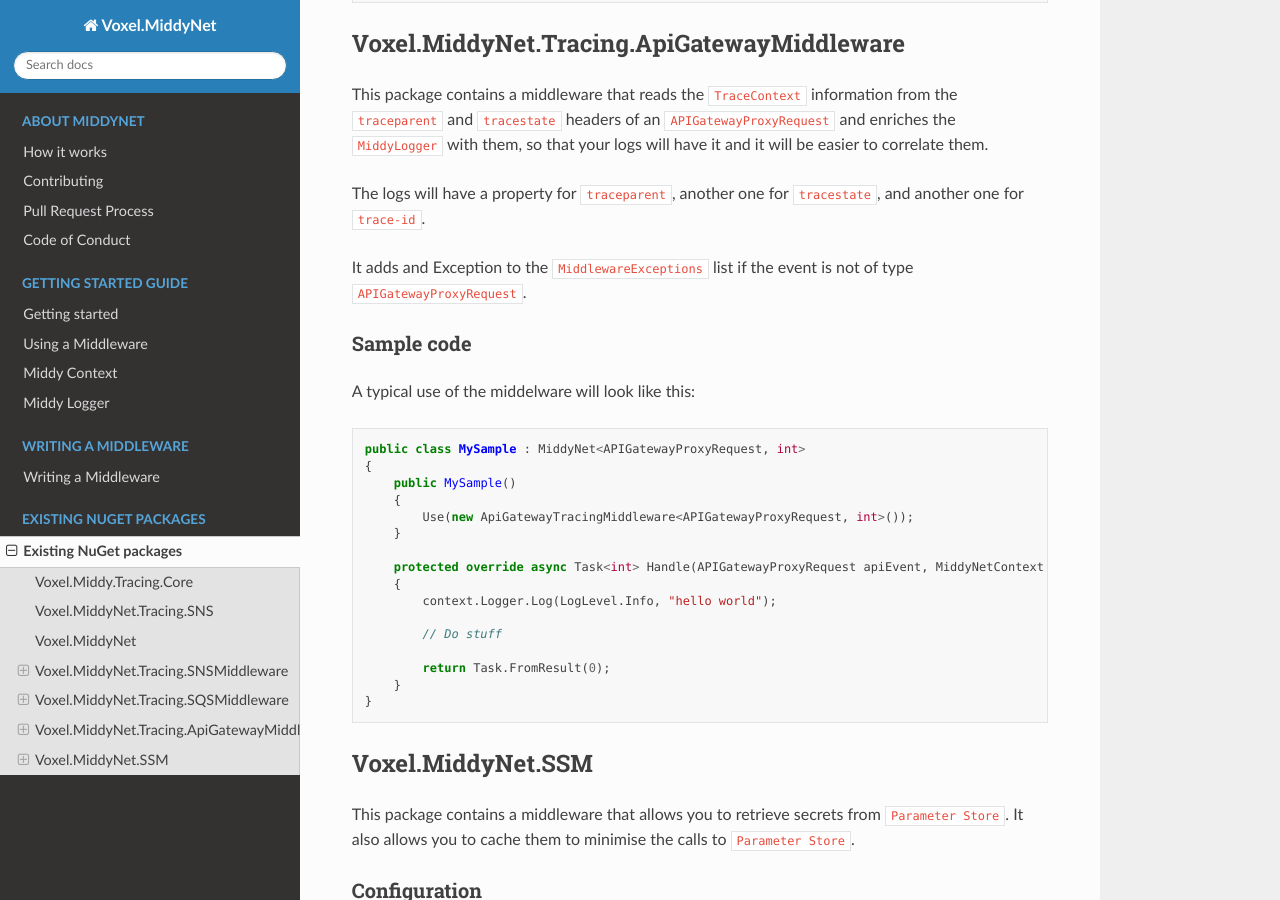
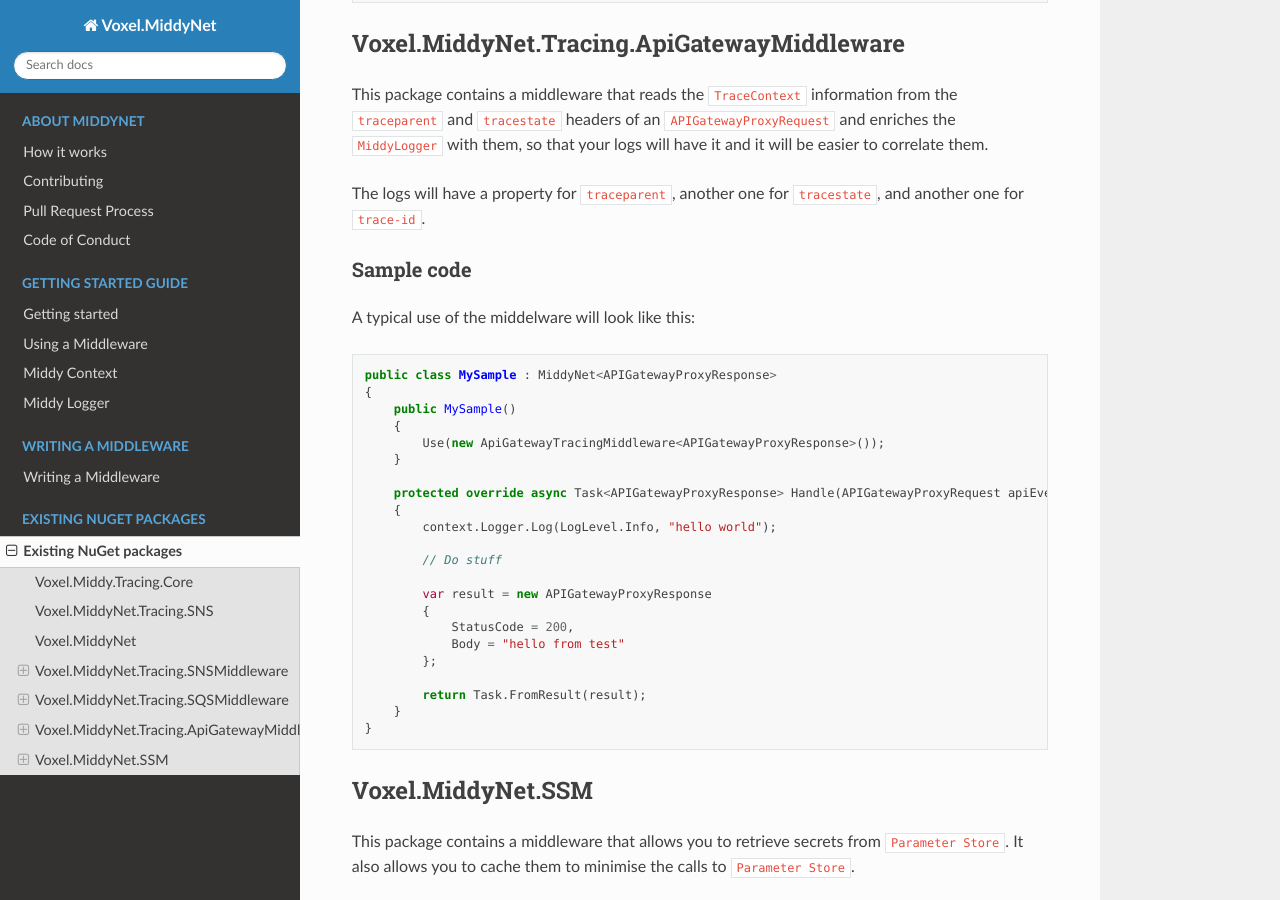
Before and after one commit to VoxelGroup/Voxel.MiddyNet, a Sphinx documentation site: the page built from docs/source/nuget/packages.rst, in a window 1280 px wide and 900 px high, scrolled down 2320 px. Built offline with Sphinx 7.4.7 and the Read the Docs theme 2.0.0, drawn with Linux system fonts in a browser that asks for light colours.

```diff
--- a/docs/source/nuget/packages.rst
+++ b/docs/source/nuget/packages.rst
@@ -93,26 +93,30 @@ This package contains a middleware that reads the ``TraceContext`` information f
 
 The logs will have a property for ``traceparent``, another one for ``tracestate``, and another one for ``trace-id``.
 
-It adds and Exception to the ``MiddlewareExceptions`` list if the event is not of type ``APIGatewayProxyRequest``.
-
 Sample code
 ^^^^^^^^^^^
 A typical use of the middelware will look like this::
 
-    public class MySample : MiddyNet<APIGatewayProxyRequest, int>
+    public class MySample : MiddyNet<APIGatewayProxyResponse>
     {
         public MySample()
         {
-            Use(new ApiGatewayTracingMiddleware<APIGatewayProxyRequest, int>());
+            Use(new ApiGatewayTracingMiddleware<APIGatewayProxyResponse>());
         }
 
-        protected override async Task<int> Handle(APIGatewayProxyRequest apiEvent, MiddyNetContext context)
+        protected override async Task<APIGatewayProxyResponse> Handle(APIGatewayProxyRequest apiEvent, MiddyNetContext context)
         {
             context.Logger.Log(LogLevel.Info, "hello world");
 
             // Do stuff
 
-            return Task.FromResult(0);
+            var result = new APIGatewayProxyResponse
+            {
+                StatusCode = 200,
+                Body = "hello from test"
+            };
+
+            return Task.FromResult(result);
         }
     }
 
```
Also changed, not shown: 2 other files.
